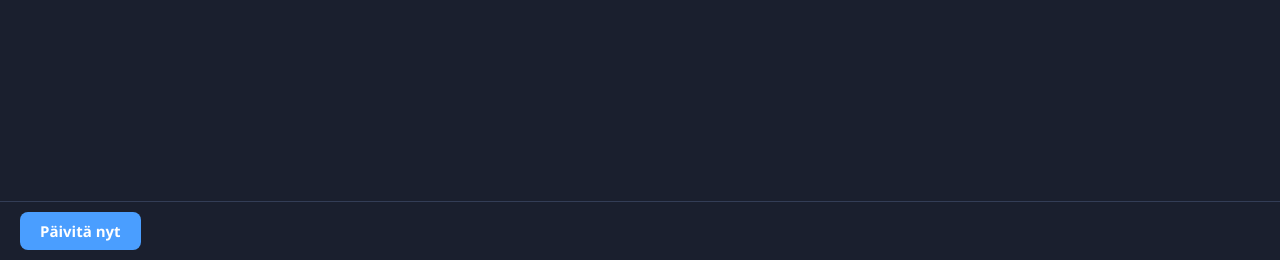
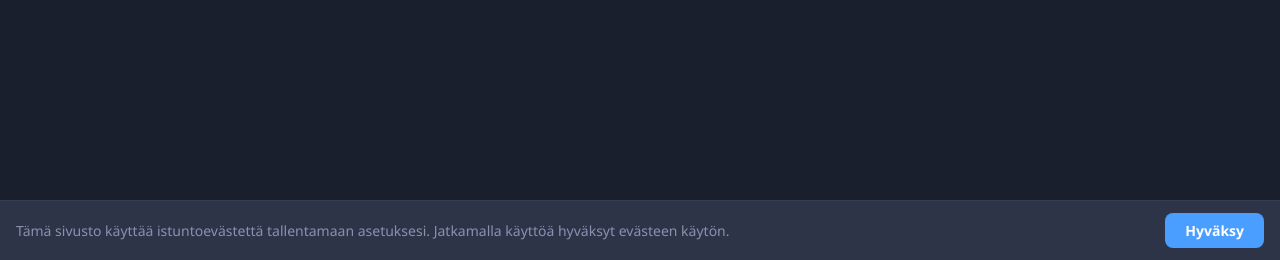
Before and after one commit to jjankkil/weatherview-django, a Django app: template weather/templates/weather/index.html in a window 1280 px wide. Shown: the part 540-800 px from the top of the page. Run offline with Django 5.2, Linux system fonts and the light colour scheme; the template is opened without the code that fills it, so the values that code supplies are empty.

Commit message:
privacy: add cookie-use notice banner with localStorage consent flag

```diff
--- a/weather/static/weather/css/style.css
+++ b/weather/static/weather/css/style.css
@@ -855,3 +855,23 @@ body.loading * { cursor: wait !important; }
   .data-row { padding: 8px 14px; }
   .obs-time-row { padding: 12px 14px; }
 }
+
+/* ── Cookie consent banner ────────────────────────────────── */
+.cookie-banner {
+  position: fixed;
+  bottom: 0;
+  left: 0;
+  right: 0;
+  background: var(--bg-card2);
+  border-top: 1px solid var(--border);
+  padding: 12px 16px;
+  display: flex;
+  align-items: center;
+  gap: 16px;
+  z-index: 300;
+  font-size: 0.875rem;
+  color: var(--text-muted);
+}
+.cookie-banner.hidden { display: none; }
+.cookie-banner-text { flex: 1; margin: 0; }
+.cookie-banner-btn { white-space: nowrap; flex-shrink: 0; }
--- a/weather/static/weather/js/app.js
+++ b/weather/static/weather/js/app.js
@@ -191,11 +191,25 @@ function initEvents() {
   });
 }
 
+// ── Cookie consent banner ────────────────────────────────────
+const _CONSENT_KEY = 'cookie_consent_v1';
+
+function initCookieBanner() {
+  if (!dom.cookieBanner) return;
+  if (localStorage.getItem(_CONSENT_KEY)) return;
+  dom.cookieBanner.classList.remove('hidden');
+  dom.cookieBannerOk.addEventListener('click', () => {
+    localStorage.setItem(_CONSENT_KEY, '1');
+    dom.cookieBanner.classList.add('hidden');
+  }, { once: true });
+}
+
 // ── Bootstrap ────────────────────────────────────────────────
 async function init() {
   await fetchSettings();
   initCamera(state, dom, labels, setVisible);
   applyLabels();
+  initCookieBanner();
   initEvents();
 
   const stations = await fetchStations();
--- a/weather/static/weather/js/render.js
+++ b/weather/static/weather/js/render.js
@@ -40,6 +40,8 @@ export const LABELS = {
     stationNoResults: 'Ei tuloksia',
     serviceError: 'Säätietopalvelu ei vastaa (virhe {code}). Yritetään uudelleen pian.',
     networkError: 'Verkkovirhe. Tarkista yhteytesi.',
+    cookieBanner: 'Tämä sivusto käyttää istuntoevästettä tallentamaan asetuksesi. Jatkamalla käyttöä hyväksyt evästeen käytön.',
+    cookieBannerOk: 'Hyväksy',
   },
   en: {
     appTitle: 'Road Weather',
@@ -77,6 +79,8 @@ export const LABELS = {
     stationNoResults: 'No results',
     serviceError: 'Weather data service unavailable (error {code}). Retrying soon.',
     networkError: 'Network error. Check your connection.',
+    cookieBanner: 'This site uses a session cookie to remember your settings. By continuing to use this site, you accept its use.',
+    cookieBannerOk: 'Accept',
   },
   sv: {
     appTitle: 'Vägväder',
@@ -114,6 +118,8 @@ export const LABELS = {
     stationNoResults: 'Inga resultat',
     serviceError: 'Väderdatatjänsten svarar inte (fel {code}). Försöker igen snart.',
     networkError: 'Nätverksfel. Kontrollera din anslutning.',
+    cookieBanner: 'Den här webbplatsen använder en sessionscookie för att spara dina inställningar. Genom att fortsätta godkänner du användningen.',
+    cookieBannerOk: 'Acceptera',
   },
 };
 
@@ -197,6 +203,9 @@ export const dom = {
   settingsCancel: $('settings-cancel'),
   settingsClose:  $('settings-close'),
   cameraPanel:    $('camera-panel'),
+  cookieBanner:   $('cookie-banner'),
+  cookieBannerText: $('cookie-banner-text'),
+  cookieBannerOk: $('cookie-banner-ok'),
   cameraTitle:    $('camera-title'),
   cameraDistance: $('camera-distance'),
   cameraUpdated:  $('camera-updated'),
@@ -250,6 +259,8 @@ export function applyLabels() {
   setText(dom.settingsSave, L.save);
   setText(dom.settingsCancel, L.cancel);
   setText(dom.settingsTitle, L.settingsTitle);
+  if (dom.cookieBannerText) setText(dom.cookieBannerText, L.cookieBanner);
+  if (dom.cookieBannerOk) setText(dom.cookieBannerOk, L.cookieBannerOk);
   document.documentElement.lang = state.lang;
 }
 
--- a/weather/templates/weather/index.html
+++ b/weather/templates/weather/index.html
@@ -12,7 +12,10 @@
       href="{% static 'weather/favicon.svg' %}"
     />
     <link rel="stylesheet" href="{% static 'weather/css/style.css' %}" />
-    <link rel="stylesheet" href="{% static 'weather/css/flag-icons-subset.css' %}" />
+    <link
+      rel="stylesheet"
+      href="{% static 'weather/css/flag-icons-subset.css' %}"
+    />
   </head>
   <body>
     <div id="app">
@@ -341,4 +344,20 @@
 
     <script type="module" src="{% static 'weather/js/app.js' %}"></script>
   </body>
+
+  <!-- Cookie consent banner (shown once; dismissed via localStorage) -->
+  <div
+    id="cookie-banner"
+    class="cookie-banner hidden"
+    role="dialog"
+    aria-live="polite"
+    aria-label="Cookie notice"
+  >
+    <p id="cookie-banner-text" class="cookie-banner-text"></p>
+    <button
+      id="cookie-banner-ok"
+      class="btn-primary cookie-banner-btn"
+      type="button"
+    ></button>
+  </div>
 </html>
```
Also changed, not shown: tests/e2e/conftest.py (+13 -0 lines), tests/e2e/test_ui.py (+23 -0 lines).
